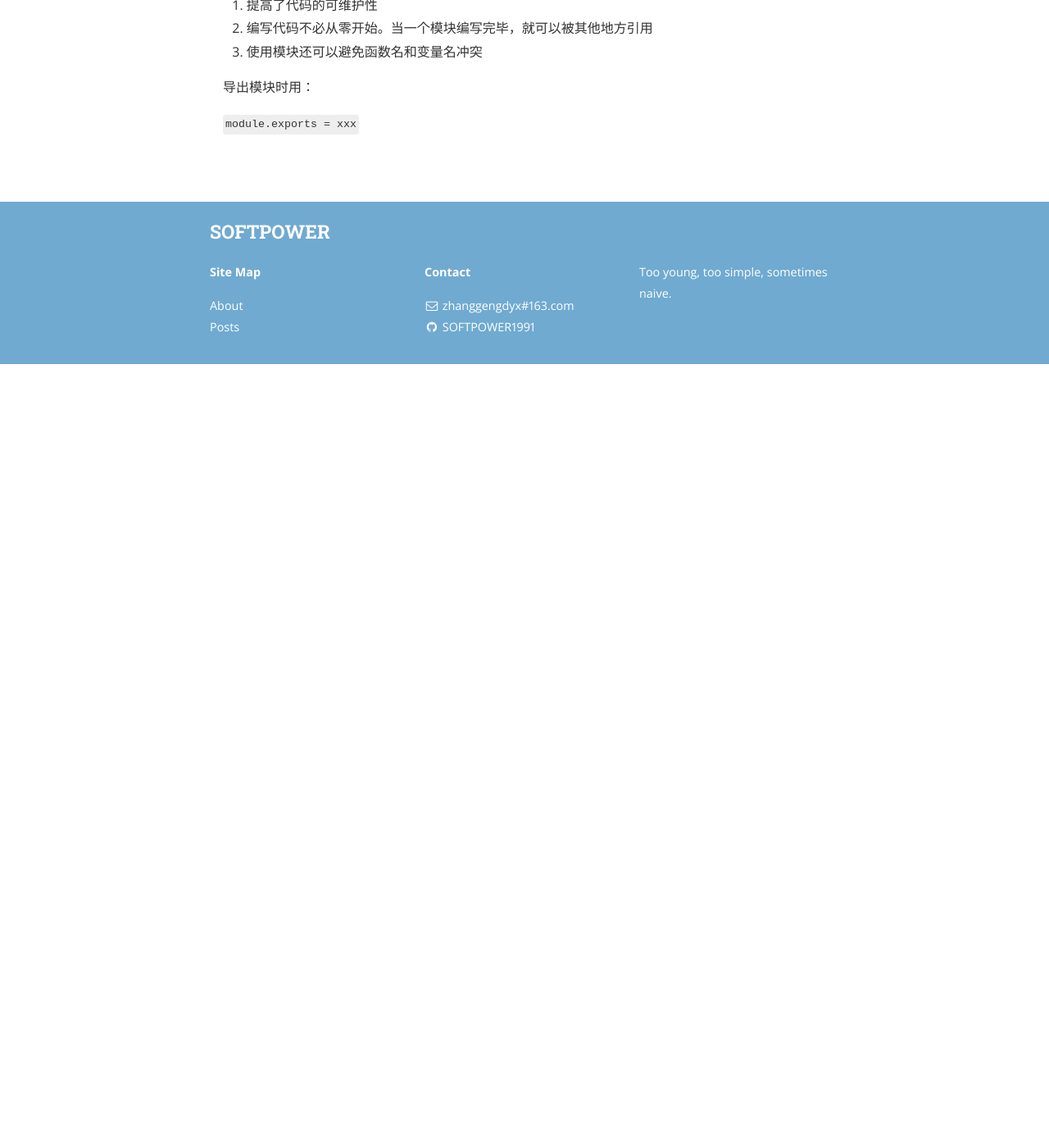
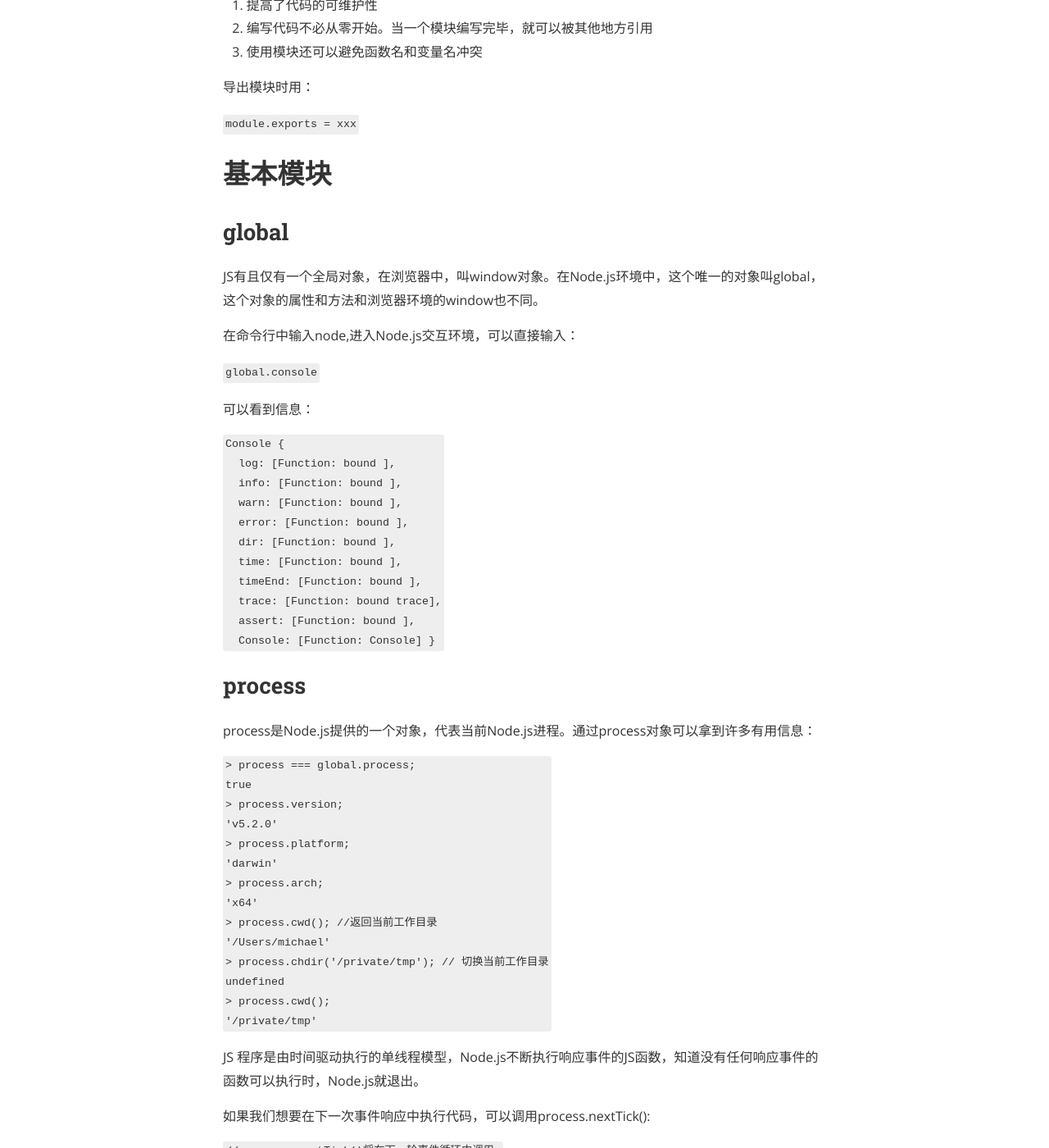
Before and after one commit to SOFTPOWER1991/SOFTPOWER1991.github.io, a Jekyll site: the page built from _posts/2016-08-16-Node.js.markdown, in a window 1280 px wide and 1400 px high, scrolled down 512 px. Shown: the whole window at 82% size. Built offline with Jekyll 4.4.1, drawn with Linux system fonts in a browser that asks for light colours; nearby versions of some CDN libraries; a style sheet for code colours, icons or effects is not loaded; before the commit the page ends 956 px from its top, so only the background shows below that; some of the changed text lies outside the part shown.

Commit message:
add a new post about : 基本模块

````diff
--- a/_posts/2016-08-16-Node.js.markdown
+++ b/_posts/2016-08-16-Node.js.markdown
@@ -21,3 +21,76 @@ categories: JavaScript
 ```
 module.exports = xxx
 ```
+
+# 基本模块
+
+## global
+
+JS有且仅有一个全局对象，在浏览器中，叫window对象。在Node.js环境中，这个唯一的对象叫global，这个对象的属性和方法和浏览器环境的window也不同。
+
+在命令行中输入node,进入Node.js交互环境，可以直接输入：
+
+```
+global.console
+```
+
+可以看到信息：
+
+```
+Console {
+  log: [Function: bound ],
+  info: [Function: bound ],
+  warn: [Function: bound ],
+  error: [Function: bound ],
+  dir: [Function: bound ],
+  time: [Function: bound ],
+  timeEnd: [Function: bound ],
+  trace: [Function: bound trace],
+  assert: [Function: bound ],
+  Console: [Function: Console] }
+```
+
+## process
+
+process是Node.js提供的一个对象，代表当前Node.js进程。通过process对象可以拿到许多有用信息：
+
+```
+> process === global.process;
+true
+> process.version;
+'v5.2.0'
+> process.platform;
+'darwin'
+> process.arch;
+'x64'
+> process.cwd(); //返回当前工作目录
+'/Users/michael'
+> process.chdir('/private/tmp'); // 切换当前工作目录
+undefined
+> process.cwd();
+'/private/tmp'
+```
+
+JS 程序是由时间驱动执行的单线程模型，Node.js不断执行响应事件的JS函数，知道没有任何响应事件的函数可以执行时，Node.js就退出。
+
+如果我们想要在下一次事件响应中执行代码，可以调用process.nextTick():
+
+```
+// process.nextTick()将在下一轮事件循环中调用:
+process.nextTick(function () {
+    console.log('nextTick callback!');
+});
+console.log('nextTick was set!');
+```
+
+# 判断JS执行环境
+
+有很多JS代码既能在浏览器中执行，也能在Node环境执行，有些时候，程序本身需要判断自己到底是在什么环境下执行，常用的方式是根绝浏览器和Node环境提供的全局变量名称来判断：
+
+```
+if (typeof(window) === 'undefined') {
+    console.log('node.js');
+} else {
+    console.log('browser');
+}
+```
````
